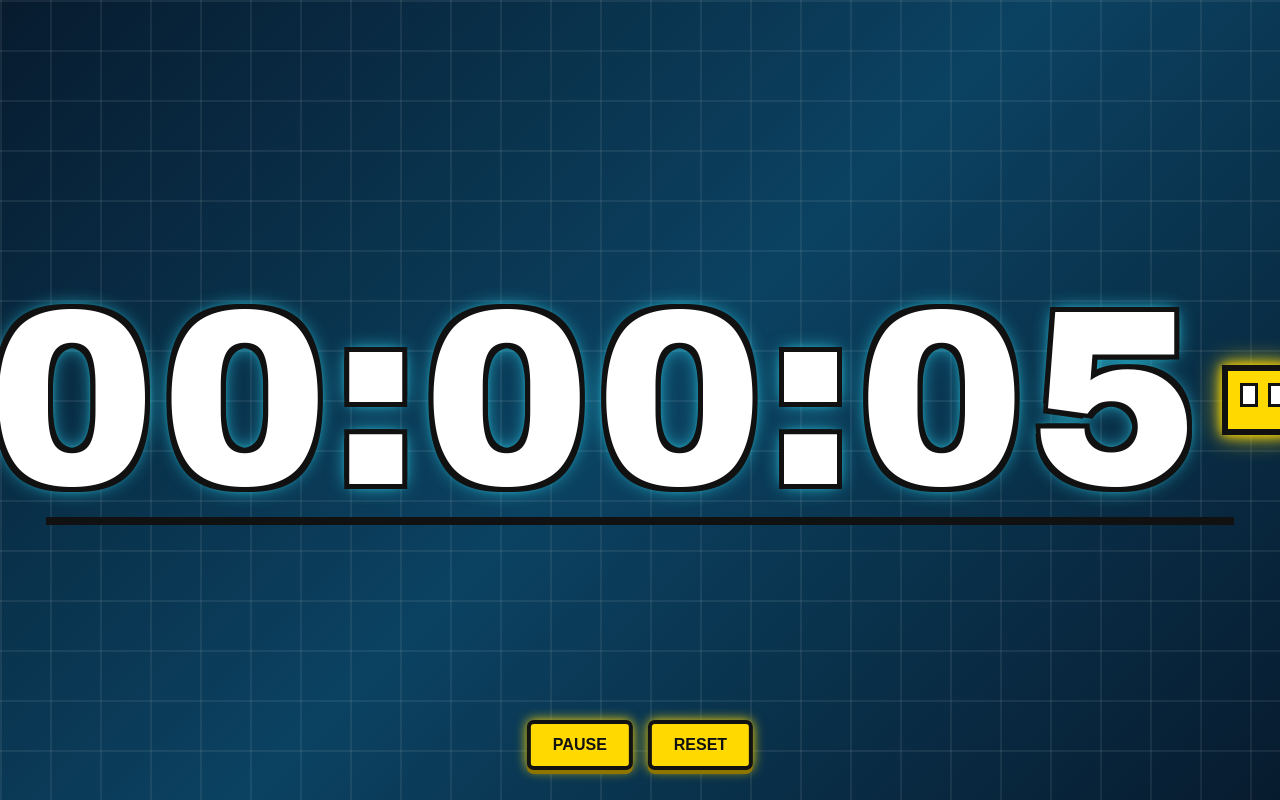
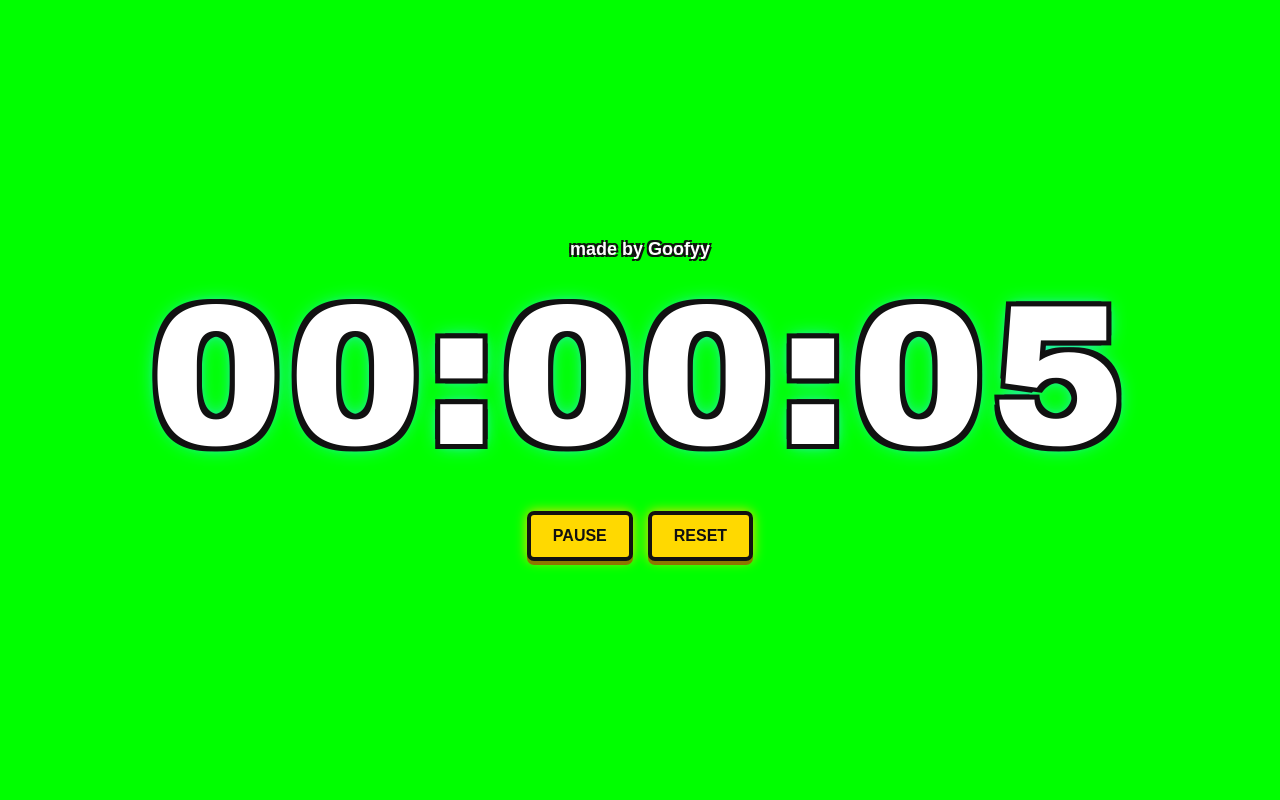
Before and after one commit to goofyy16/goofyy16.github.io, a plain HTML site: page geometry-timer/index.html in a window 1280 px wide. Drawn offline with Linux system fonts and the light colour scheme.

Commit message:
index.html

```diff
--- a/geometry-timer/index.html
+++ b/geometry-timer/index.html
@@ -4,7 +4,7 @@
     <meta charset="UTF-8">
     <meta name="viewport" content="width=device-width, initial-scale=1.0">
 
-    <title>Timer</title>
+    <title>Goofyy Timer</title>
 
     <style>
 
@@ -16,8 +16,8 @@
             margin: 0;
             min-height: 100vh;
 
-            background:
-                linear-gradient(135deg, #071b2e, #0b4261, #071b2e);
+            /* GREEN SCREEN */
+            background: #00ff00;
 
             display: flex;
             justify-content: center;
@@ -30,52 +30,57 @@
 
 
         /* ==========================
-           BACKGROUND GRID
-        ========================== */
-
-        body::before {
-            content: "";
-
-            position: fixed;
-            inset: 0;
-
-            background-image:
-                linear-gradient(
-                    rgba(255,255,255,0.07) 2px,
-                    transparent 2px
-                ),
-                linear-gradient(
-                    90deg,
-                    rgba(255,255,255,0.07) 2px,
-                    transparent 2px
-                );
-
-            background-size: 50px 50px;
-
-            pointer-events: none;
-        }
-
-
-        /* ==========================
-           TIMER + CUBE
+           TIMER AREA
         ========================== */
 
         .timer-area {
             display: flex;
 
+            flex-direction: column;
+
             align-items: center;
 
             justify-content: center;
 
-            gap: 18px;
+            text-align: center;
 
             position: relative;
 
             z-index: 2;
-
-            max-width: 95vw;
         }
 
+
+        /* ==========================
+           MADE BY GOOFYY
+        ========================== */
+
+        .made-by {
+
+            margin-bottom: 8px;
+
+            font-family:
+                Arial,
+                Helvetica,
+                sans-serif;
+
+            font-size: 18px;
+
+            font-weight: bold;
+
+            color: white;
+
+            text-shadow:
+
+                -2px -2px 0 #111,
+                 2px -2px 0 #111,
+                -2px  2px 0 #111,
+                 2px  2px 0 #111;
+        }
+
+
+        /* ==========================
+           TIMER
+        ========================== */
 
         #timer {
 
@@ -84,7 +89,7 @@
                 Impact,
                 sans-serif;
 
-            font-size: clamp(100px, 22vw, 250px);
+            font-size: clamp(80px, 18vw, 200px);
 
             font-weight: 900;
 
@@ -109,94 +114,18 @@
 
 
         /* ==========================
-           GEOMETRY DASH CUBE
-        ========================== */
-
-        .cube {
-
-            flex-shrink: 0;
-
-            width: 70px;
-            height: 70px;
-
-            background: #ffd900;
-
-            border: 6px solid #111;
-
-            box-shadow:
-                0 0 10px #ffd900,
-                0 0 25px #ffd900;
-        }
-
-
-        /* Cube eyes */
-
-        .cube::before,
-        .cube::after {
-
-            content: "";
-
-            position: absolute;
-
-            width: 12px;
-            height: 18px;
-
-            background: white;
-
-            border: 3px solid #111;
-        }
-
-
-        .cube::before {
-
-            margin-left: 12px;
-            margin-top: 12px;
-        }
-
-
-        .cube::after {
-
-            margin-left: 40px;
-            margin-top: 12px;
-        }
-
-
-        /* Cube mouth */
-
-        .cube-mouth {
-
-            position: absolute;
-
-            left: 14px;
-            right: 14px;
-
-            bottom: 12px;
-
-            height: 8px;
-
-            background: #111;
-        }
-
-
-        /* ==========================
            BUTTONS
         ========================== */
 
         .buttons {
 
-            position: fixed;
+            display: flex;
 
-            bottom: 30px;
-
-            left: 50%;
-
-            transform: translateX(-50%);
-
-            display: flex;
+            justify-content: center;
 
             gap: 15px;
 
-            z-index: 10;
+            margin-top: 25px;
         }
 
 
@@ -245,34 +174,25 @@
 
         @media (max-width: 800px) {
 
-            .timer-area {
-
-                gap: 10px;
-            }
-
-
             #timer {
 
-                font-size: 12vw;
+                font-size: 13vw;
 
                 letter-spacing: 2px;
             }
 
 
-            .cube {
+            .made-by {
 
-                width: 50px;
-                height: 50px;
-
-                border-width: 4px;
+                font-size: 14px;
             }
 
 
             .buttons {
 
-                bottom: 20px;
+                gap: 8px;
 
-                gap: 8px;
+                margin-top: 15px;
             }
 
 
@@ -291,20 +211,20 @@
 <body>
 
 
-    <!-- TIMER + CUBE -->
+    <div class="timer-area">
 
-    <div class="timer-area">
+
+        <!-- MADE BY -->
+
+        <div class="made-by">
+            made by Goofyy
+        </div>
+
+
+        <!-- TIMER -->
 
         <div id="timer">
             00:00:00
-        </div>
-
-        <div class="cube">
-
-            <div class="cube-mouth"></div>
-
-        </div>
-
         </div>
 
 
@@ -316,9 +236,13 @@
                 PAUSE
             </button>
 
+
             <button id="reset">
                 RESET
             </button>
+
+        </div>
+
 
     </div>
 
```
Lines whose indentation alone changed are shown as unchanged.
